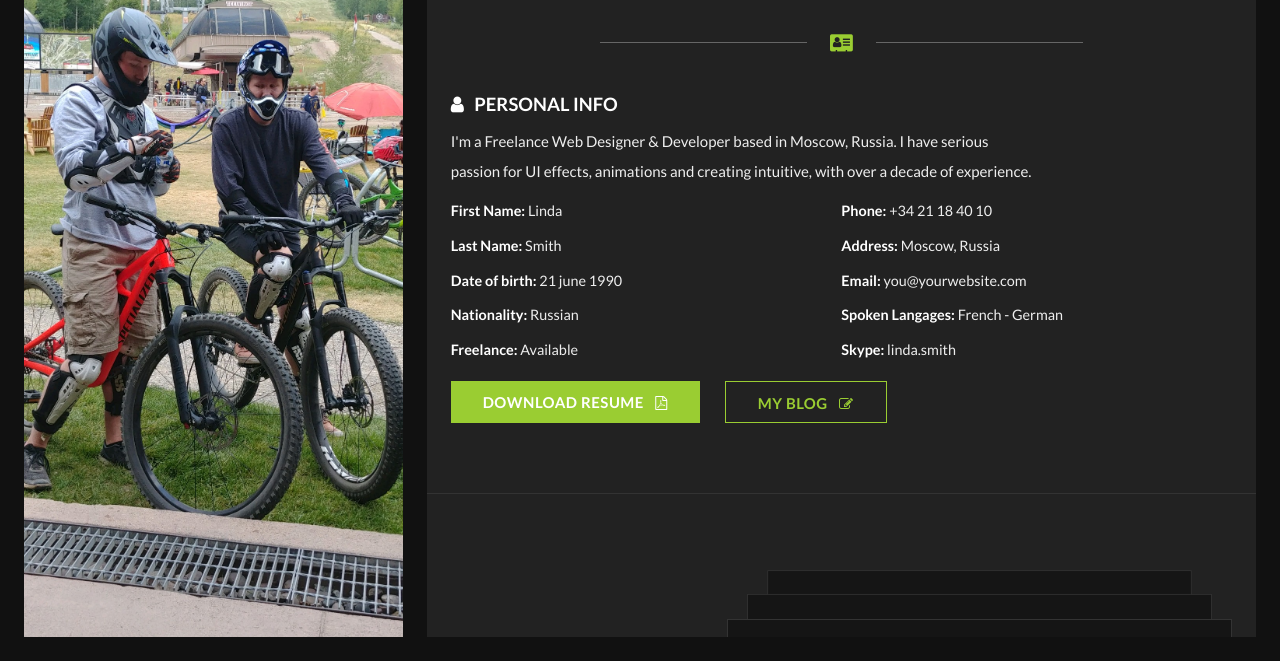
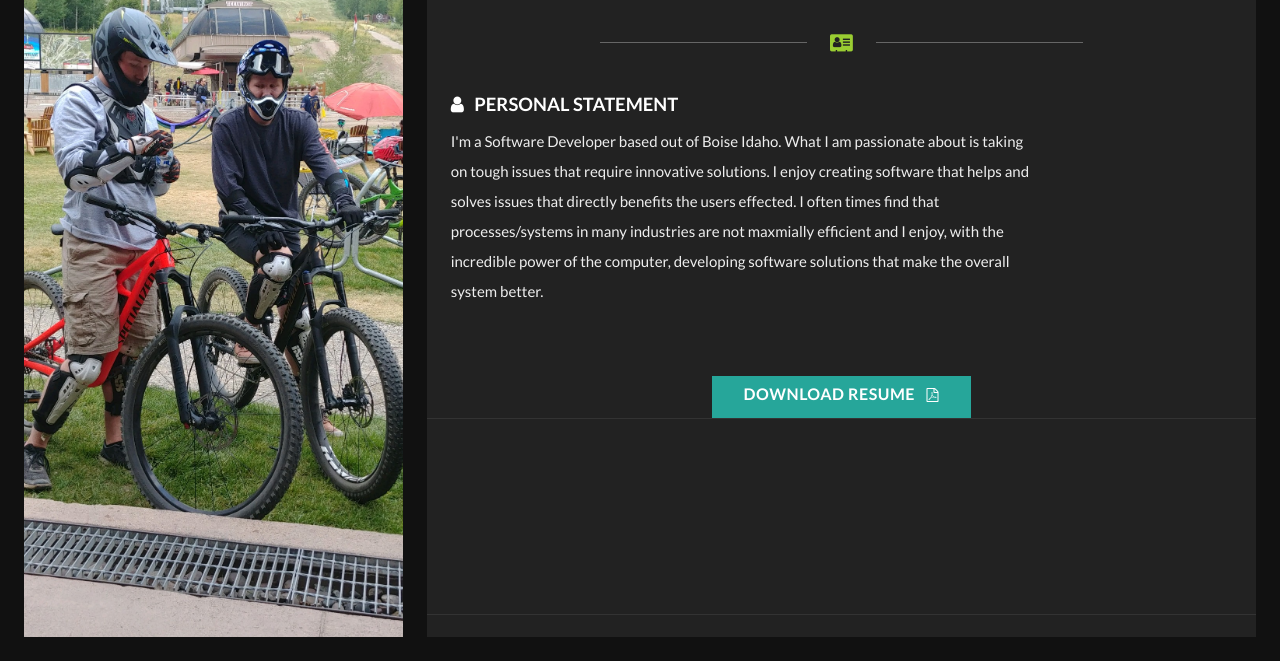
Before and after one commit to EliKvar/EliKvar.github.io, a website: page new/index.html in a window 1280 px wide. Both pictures are taken after a click on the element 1054 px from the left and 206 px from the top of the page. Shown: the part 139-800 px from the top of the page. Drawn offline with Linux system fonts and the light colour scheme.

Commit message:
updated about me

```diff
--- a/new/index.html
+++ b/new/index.html
@@ -3,7 +3,7 @@
 
 <head>
     <meta charset="utf-8" />
-    <title>Moscow - Personal Portfolio</title>
+    <title>Eli Kvarfordt</title>
     <meta name="viewport" content="width=device-width, initial-scale=1.0" />
     <link href="https://fonts.googleapis.com/css?family=Lato:400,700,900" rel="stylesheet">
 
@@ -12,20 +12,8 @@
     <link rel="stylesheet" type="text/css" href="css/jquery.animatedheadline.css" />
     <link rel="stylesheet" type="text/css" href="css/materialize.min.css" />
     <link rel="stylesheet" type="text/css" href="css/style.css" />
-    <link rel="stylesheet" type="text/css" href="css/skins/yellow.css" />
+	<link rel="alternate stylesheet" type="text/css" title="yellowgreen" href="css/skins/yellowgreen.css" />
 
-    <!-- Live Style Switcher - demo only -->
-    <link rel="alternate stylesheet" type="text/css" title="blue" href="css/skins/blue.css" />
-    <link rel="alternate stylesheet" type="text/css" title="blueviolet" href="css/skins/blueviolet.css" />
-    <link rel="alternate stylesheet" type="text/css" title="goldenrod" href="css/skins/goldrenrod.css" />
-    <link rel="alternate stylesheet" type="text/css" title="green" href="css/skins/green.css" />
-    <link rel="alternate stylesheet" type="text/css" title="magenta" href="css/skins/magenta.css" />
-    <link rel="alternate stylesheet" type="text/css" title="orange" href="css/skins/orange.css" />
-    <link rel="alternate stylesheet" type="text/css" title="purple" href="css/skins/purple.css" />
-    <link rel="alternate stylesheet" type="text/css" title="red" href="css/skins/red.css" />
-	<link rel="alternate stylesheet" type="text/css" title="yellow" href="css/skins/yellow.css" />
-	<link rel="alternate stylesheet" type="text/css" title="yellowgreen" href="css/skins/yellowgreen.css" />
-    <link rel="stylesheet" type="text/css" href="css/styleswitcher.css" />
 
     <!-- Template JS Files -->
     <script src="js/modernizr.custom.js"></script>
@@ -57,8 +45,8 @@
                                     <span class="font-weight-400"></span>
 									<span class="my-name">Eli Kvarfordt</span>
                                     <span class="ah-words-wrapper">
-										<b class="is-visible">Developer</b>
-										<b>Scripter</b>
+										<b class="is-visible">Software Developer</b>
+										<b>Scripting Enthusiast</b>
 										<b>Game Designer</b>
 									</span>
                                     <ul class="links">
@@ -112,14 +100,15 @@
                             </div>
 							<!-- Picture Ends -->
                             <div class="col s12 m8 l12 xl12 personal-info section-padding">
-                                <h6 class="uppercase"><i class="fa fa-user"></i> Personal Info</h6>
+                                <h6 class="uppercase"><i class="fa fa-user"></i> Personal Statement</h6>
 								<div class="col m12 l12 xl9 p-none">
-									<p class="second-font">I'm a Freelance Web Designer & Developer based in Moscow, Russia.
-									I have serious passion for UI effects, animations and creating intuitive,
-									with over a decade of experience.
+									<p class="second-font">I'm a Software Developer based out of Boise Idaho.
+                                        What I am passionate about is taking on tough issues that require innovative solutions. I enjoy creating software that helps and solves issues that directly benefits
+                                        the users effected. I often times find that processes/systems in many industries are not maxmially efficient and I enjoy, with the incredible power of the computer, developing
+                                        software solutions that make the overall system better.
 									</p>
 								</div>
-                                <div class="col s12 m12 l6 p-none">
+                                <!--<div class="col s12 m12 l6 p-none">
                                     <ul class="second-font list-1">
                                         <li><span class="font-weight-700">First Name: </span>Linda</li>
                                         <li><span class="font-weight-700">Last Name: </span>Smith</li>
@@ -136,22 +125,22 @@
                                         <li><span class="font-weight-700">Spoken Langages: </span>French - German</li>
 										<li><span class="font-weight-700">Skype: </span>linda.smith</li>
                                     </ul>
-                                </div>
-                                <a href="#" class="btn font-weight-700">
-									Download Resume <i class="fa fa-file-pdf-o"></i>
-								</a>
-								<a href="blog-dark.html" class="btn btn-blog font-weight-700">
-									My Blog <i class="fa fa-edit"></i>
-								</a>
+                                </div>--->
+
                             </div>
                         </div>
 						<!-- Personal Informations Ends -->
                     </div>
 					<!-- Resume Starts -->
+                    <div class="center-align">
+                        <a href="#" class="btn font-weight-700">
+                        Download Resume <i class="fa fa-file-pdf-o"></i>
+                        </a>
+                    </div>
 					<div class="resume-container">
                         <div class="container">
                             <div class="valign-wrapper row">
-								<!-- Resume Menu Starts -->
+								<!-- Resume Menu Starts
                                 <div class="resume-list col l4 section-padding">
                                     <div class="resume-list-item is-active" data-index="0" id="resume-list-item-0">
                                         <div class="resume-list-item-inner">
@@ -168,179 +157,130 @@
                                             <h6 class="resume-list-item-title uppercase"><i class="fa fa-star"></i> Skills</h6>
                                         </div>
                                     </div>
-                                </div>
+                                </div>-->
 								<!-- Resume Menu Ends -->
 								<!-- Resume Content Starts -->
                                 <div class="col s12 m12 l8 resume-cards-container section-padding">
                                     <div class="resume-cards">
-										<!-- Experience Starts -->
-                                        <div class="resume-card resume-card-0" data-index="0">
-											<!-- Experience Header Title Starts -->
+                                        <!-- <div class="resume-card resume-card-0" data-index="0">
                                             <div class="resume-card-header">
                                                 <div class="resume-card-name"><i class="fa fa-briefcase"></i> Experience</div>
                                             </div>
-											<!-- Experience Header Title Ends -->
-											<!-- Experience Content Starts -->
                                             <div class="resume-card-body experience">
                                                 <div class="resume-card-body-container second-font">
-													<!-- Single Experience Starts -->
                                                     <div class="resume-content">
 														<h6 class="uppercase"><span>Web Designer - </span>Envato</h6>
 														<span class="date"><i class="fa fa-calendar-o"></i> 2015 - 2018</span>
 														<p>Lorem ipsum dolor sit amet, consectetur adipiscing elit. Phasellus pretium orci sit amet mi ullamcorper</p>
                                                     </div>
-													<!-- Single Experience Ends -->
                                                     <span class="separator"></span>
-													<!-- Single Experience Starts -->
                                                     <div class="resume-content">
 														<h6 class="uppercase"><span>Web Developer - </span>Google</h6>
 														<span class="date"><i class="fa fa-calendar-o"></i> 2011 - 2015</span>
 														<p>Lorem ipsum dolor sit amet, consectetur adipiscing elit. Phasellus pretium orci sit amet mi ullamcorper</p>
                                                     </div>
-													<!-- Single Experience Ends -->
                                                     <span class="separator"></span>
-													<!-- Single Experience Starts -->
                                                     <div class="resume-content">
 														<h6 class="uppercase"><span>Community Manager - </span>Adobe</h6>
 														<span class="date"><i class="fa fa-calendar-o"></i> 2007 - 2011</span>
 														<p>Lorem ipsum dolor sit amet, consectetur adipiscing elit. Phasellus pretium orci sit amet mi ullamcorper</p>
                                                     </div>
-													<!-- Single Experience Ends -->
                                                 </div>
                                             </div>
-											<!-- Experience Content Starts -->
-                                        </div>
+                                        </div> -->
 										<!-- Experience Ends -->
 										<!-- Education Starts -->
-                                        <div class="resume-card resume-card-1" data-index="1">
-											<!-- Education Header Title Starts -->
+                                        <!-- <div class="resume-card resume-card-1" data-index="1">
                                             <div class="resume-card-header">
                                                 <div class="resume-card-name"><i class="fa fa-graduation-cap"></i> Education</div>
                                             </div>
-											<!-- Education Header Title Starts -->
                                             <div class="resume-card-body education">
                                                 <div class="resume-card-body-container second-font">
-													<!-- Single Education Starts -->
                                                     <div class="resume-content">
 														<h6 class="uppercase"><span>Engineering Diploma - </span>Oxford University</h6>
 														<span class="date"><i class="fa fa-calendar-o"></i> 2015 - 2018</span>
 														<p>Lorem ipsum dolor sit amet, consectetur adipiscing elit. Phasellus pretium orci sit amet mi ullamcorper</p>
                                                     </div>
-													<!-- Single Education Ends -->
                                                     <span class="separator"></span>
-													<!-- Single Education Starts -->
                                                     <div class="resume-content">
 														<h6 class="uppercase"><span>Masters Degree - </span>Paris University</h6>
 														<span class="date"><i class="fa fa-calendar-o"></i> 2011 - 2015</span>
 														<p>Lorem ipsum dolor sit amet, consectetur adipiscing elit. Phasellus pretium orci sit amet mi ullamcorper</p>
                                                     </div>
-													<!-- Single Education Ends -->
                                                     <span class="separator"></span>
-													<!-- Single Education Starts -->
                                                     <div class="resume-content">
 														<h6 class="uppercase"><span>Bachelor Degree - </span>Berlin Higher Institute</h6>
 														<span class="date"><i class="fa fa-calendar-o"></i> 2007 - 2011</span>
 														<p>Lorem ipsum dolor sit amet, consectetur adipiscing elit. Phasellus pretium orci sit amet mi ullamcorper</p>
                                                     </div>
-													<!-- Single Education Ends -->
                                                 </div>
                                             </div>
-                                        </div>
+                                        </div> -->
 										<!-- Education Ends -->
 										<!-- Skills Starts -->
-                                        <div class="resume-card resume-card-2" data-index="2">
-											<!-- Skills Header Title Starts -->
+                                        <!-- <div class="resume-card resume-card-2" data-index="2">
                                             <div class="resume-card-header">
                                                 <div class="resume-card-name"><i class="fa fa-star"></i> Skills</div>
                                             </div>
-											<!-- Skills Header Title Starts -->
                                             <div class="resume-card-body skills">
                                                 <div class="resume-card-body-container second-font">
                                                     <div class="row">
-														<!-- Skills Row Starts -->
                                                         <div class="col s6">
-															<!-- Single Skills Starts -->
                                                             <div class="resume-content">
 																<h6 class="uppercase">html</h6>
 																<p><i class="fa fa-star"></i> <i class="fa fa-star"></i> <i class="fa fa-star"></i> <i class="fa fa-star"></i> <i class="fa fa-star"></i></p>
                                                             </div>
-															<!-- Single Skills Ends -->
-															<!-- Single Skills Starts -->
                                                             <div class="resume-content">
 																<h6 class="uppercase">javascript</h6>
 																<p><i class="fa fa-star"></i> <i class="fa fa-star"></i> <i class="fa fa-star"></i> <i class="fa fa-star"></i> <i class="fa fa-star-half-empty"></i></p>
                                                             </div>
-															<!-- Single Skills Ends -->
-															<!-- Single Skills Starts -->
                                                             <div class="resume-content">
 																<h6 class="uppercase">css</h6>
 																<p><i class="fa fa-star"></i> <i class="fa fa-star"></i> <i class="fa fa-star"></i> <i class="fa fa-star"></i> <i class="fa fa-star-half-empty"></i></p>
                                                             </div>
-															<!-- Single Skills Ends -->
-															<!-- Single Skills Starts -->
                                                             <div class="resume-content">
 																<h6 class="uppercase">php</h6>
 																<p><i class="fa fa-star"></i> <i class="fa fa-star"></i> <i class="fa fa-star"></i> <i class="fa fa-star-o"></i> <i class="fa fa-star-o"></i></p>
                                                             </div>
-															<!-- Single Skills Ends -->
-															<!-- Single Skills Starts -->
                                                             <div class="resume-content">
 																<h6 class="uppercase">jquery</h6>
 																<p><i class="fa fa-star"></i> <i class="fa fa-star"></i> <i class="fa fa-star"></i> <i class="fa fa-star"></i> <i class="fa fa-star"></i></p>
                                                             </div>
-															<!-- Single Skills Ends -->
-															<!-- Single Skills Starts -->
                                                             <div class="resume-content">
 																<h6 class="uppercase">angular js</h6>
 																<p><i class="fa fa-star"></i> <i class="fa fa-star"></i> <i class="fa fa-star"></i> <i class="fa fa-star-o"></i> <i class="fa fa-star-o"></i></p>
                                                             </div>
-															<!-- Single Skills Ends -->
                                                         </div>
-														<!-- Skills Row Ends -->
-														<!-- Skills Row Starts -->
                                                         <div class="col s6">
-															<!-- Single Skills Starts -->
                                                             <div class="resume-content">
 																<h6 class="uppercase">wordpress</h6>
 																<p><i class="fa fa-star"></i> <i class="fa fa-star"></i> <i class="fa fa-star"></i> <i class="fa fa-star"></i> <i class="fa fa-star-half-empty"></i></p>
                                                             </div>
-															<!-- Single Skills Ends -->
-															<!-- Single Skills Starts -->
                                                             <div class="resume-content">
 																<h6 class="uppercase">joomla</h6>
 																<p><i class="fa fa-star"></i> <i class="fa fa-star"></i> <i class="fa fa-star"></i> <i class="fa fa-star-half-empty"></i> <i class="fa fa-star-o"></i></p>
                                                             </div>
-															<!-- Single Skills Ends -->
-															<!-- Single Skills Starts -->
                                                             <div class="resume-content">
 																<h6 class="uppercase">magento</h6>
 																<p><i class="fa fa-star"></i> <i class="fa fa-star"></i> <i class="fa fa-star"></i> <i class="fa fa-star"></i> <i class="fa fa-star-o"></i></p>
                                                             </div>
-															<!-- Single Skills Ends -->
-															<!-- Single Skills Starts -->
                                                             <div class="resume-content">
 																<h6 class="uppercase">drupal</h6>
 																<p><i class="fa fa-star"></i> <i class="fa fa-star"></i> <i class="fa fa-star"></i> <i class="fa fa-star"></i> <i class="fa fa-star"></i></p>
                                                             </div>
-															<!-- Single Skills Ends -->
-															<!-- Single Skills Starts -->
                                                             <div class="resume-content">
 																<h6 class="uppercase">Adobe Photoshop</h6>
 																<p><i class="fa fa-star"></i> <i class="fa fa-star"></i> <i class="fa fa-star"></i> <i class="fa fa-star"></i> <i class="fa fa-star-o"></i></p>
                                                             </div>
-															<!-- Single Skills Ends -->
-															<!-- Single Skills Starts -->
                                                             <div class="resume-content">
 																<h6 class="uppercase">Adobe illustrator</h6>
 																<p><i class="fa fa-star"></i> <i class="fa fa-star"></i> <i class="fa fa-star"></i> <i class="fa fa-star-half-empty"></i> <i class="fa fa-star-o"></i></p>
                                                             </div>
-															<!-- Single Skills Ends -->
                                                         </div>
-														<!-- Skills Row Ends -->
                                                     </div>
                                                 </div>
                                             </div>
-                                        </div>
+                                        </div> -->
 										<!-- Skills Ends -->
                                     </div>
                                 </div>
```
